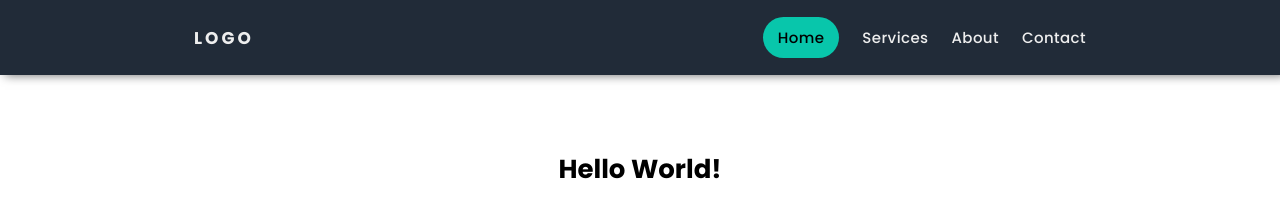
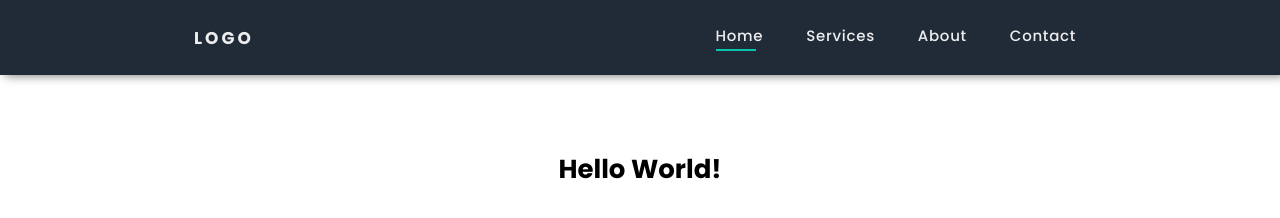
Before and after one commit to SoyVenuzx/interview-test, a plain HTML site: page index.html in a window 1280 px wide. Drawn offline with Linux system fonts and the light colour scheme.

Commit message:
Added active/hover effect

```diff
--- a/css/styles.css
+++ b/css/styles.css
@@ -10,8 +10,8 @@
 
 html {
   box-sizing: border-box;
+  min-height: 100vh;
   font-size: 62.5%;
-  min-height: 100vh;
 }
 
 *,
@@ -23,17 +23,17 @@ html {
 }
 
 body {
+  padding-top: 15rem;
   font-size: 16px;
   font-family: var(--font);
   font-weight: 400;
-  padding-top: 15rem;
 }
 
 main {
+  font-size: 1.3rem;
   max-width: 85%;
   margin: 0 auto;
   min-height: 100vh;
-  font-size: 1.3rem;
 }
 
 li,
@@ -43,20 +43,20 @@ a {
 }
 
 .nav {
-  width: 100%;
-  height: 7.5rem;
   position: fixed;
   top: 0;
   left: 0;
+  width: 100%;
+  height: 7.5rem;
   background: var(--dark);
   transition: all 0.4s;
   box-shadow: 5px 0 10px rgba(0, 0, 0, 0.6);
 }
 
 .container {
+  display: flex;
   max-width: 992px;
   height: 100%;
-  display: flex;
   justify-content: space-between;
   align-items: center;
 
@@ -80,41 +80,46 @@ a {
   padding: 0;
 }
 
-.menu li {
+.menu__item {
+  --clippy: polygon(0 0, 0 0, 0 100%, 0% 100%);
   display: inline-block;
+  color: var(--white);
+  font-weight: 500;
+  letter-spacing: 0.07rem;
+  font-size: 1.5rem;
+  padding: 0.5rem 1rem;
 }
 
-.menu li a {
-  color: var(--white);
-  font-weight: 500;
-  letter-spacing: 0.04rem;
-  font-size: 1.5rem;
-  transition: all 0.3s ease-in-out;
+.menu__item::after {
+  display: block;
+  width: 85%;
+  height: 2px;
+  content: "";
+  margin-top: 2px;
+
+  transition: clip-path 0.4s;
+  clip-path: var(--clippy);
+  background: white;
 }
 
-.menu li a:hover {
-  filter: brightness(0.8);
+.menu__item:hover {
+  --clippy: polygon(0 0, 100% 0, 100% 100%, 0 100%);
 }
 
-.menu li a:is(:link, :active, :visited).active {
-  background: var(--primary);
-  color: var(--dk);
-  padding: 1rem 1.5rem;
-  border-radius: 5rem;
+.menu__item.active::after {
+  background: none;
+  clip-path: none;
 }
 
-.menu li a:is(:link, :active, :visited).active:hover {
-  filter: none;
-  background: transparent;
-  outline: 1px solid var(--primary);
-  color: var(--primary);
+.menu__item:is(:link, :active, :visited).active::after {
+  background: var(--primary);
 }
 
 .btn {
   display: flex;
+  position: relative;
   flex-direction: column;
   gap: 0.5rem;
-  position: relative;
   z-index: 1;
 
   user-select: none;
@@ -182,18 +187,18 @@ a {
   }
 
   .menu {
+    position: fixed;
+    top: 6.5rem;
+
+    top: -100vh;
+    right: 0;
+    left: 0;
     height: calc(100% - 6.5rem);
-    position: fixed;
-    left: 0;
-    top: 6.5rem;
-    right: 0;
     flex-direction: column;
     align-items: center;
     padding-top: 8rem;
     gap: 5rem;
     background: var(--second);
-
-    top: -100vh;
     overflow-y: auto;
     transition: all 0.4s ease;
   }
--- a/index.html
+++ b/index.html
@@ -26,10 +26,10 @@
         <a href="#" class="logo">Logo</a>
 
         <ul class="menu" id="menu">
-          <li><a href="/index.html" class="">Home</a></li>
-          <li><a href="/services.html">Services</a></li>
-          <li><a href="/about.html">About</a></li>
-          <li><a href="/contact.html">Contact</a></li>
+          <li><a href="/index.html" class="menu__item">Home</a></li>
+          <li><a href="/services.html" class="menu__item">Services</a></li>
+          <li><a href="/about.html" class="menu__item">About</a></li>
+          <li><a href="/contact.html" class="menu__item">Contact</a></li>
         </ul>
 
         <button id="btn" class="btn" onclick="activeMenu()">
```
